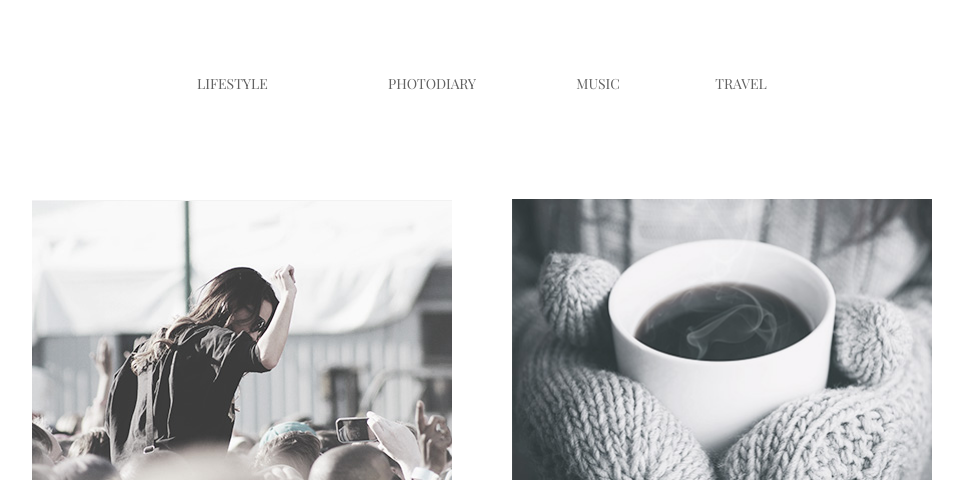
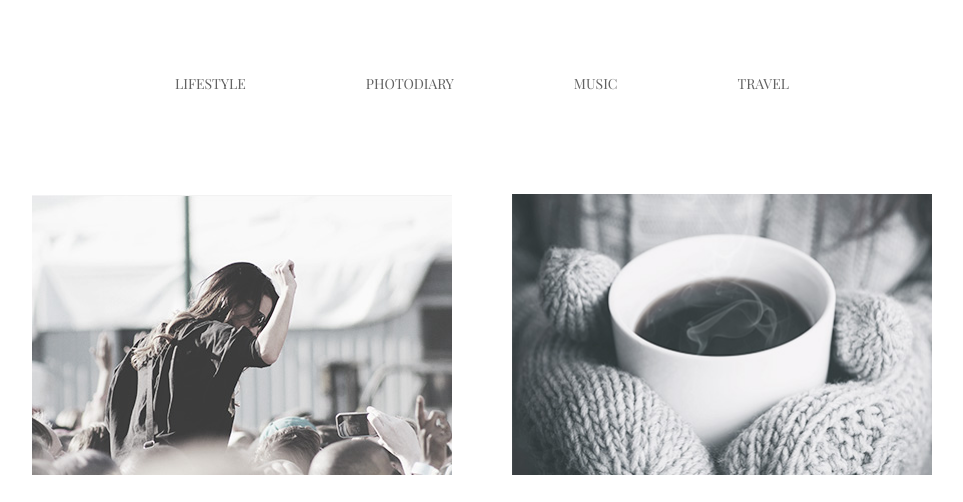
Before and after one commit to annashpb/goit-fe-course, a plain HTML site: page html-css/module-03/index.html in a window 1280 px wide. Shown: the top 502 px of the page, without its empty margins (158-1121 px from the left). Drawn offline with nearby package versions, Linux system fonts and the light colour scheme.

Commit message:
mod3gettingsmarter

```diff
--- a/html-css/module-03/css/styles.css
+++ b/html-css/module-03/css/styles.css
@@ -5,14 +5,9 @@
   line-height: 24px;
 }
 
-.wrapper {
+.container {
   width: 900px;
   margin: 0 auto;
-  margin-top: 72px;
-}
-
-header {
-  margin-bottom: 98px;
 }
 
 .nav-menu {
@@ -30,25 +25,13 @@ header {
   font-size: 14px;
   text-transform: uppercase;
   color: #626262;
+  padding-top: 72px;
+  padding-bottom: 98px;
+  margin-right: 120px;
+
 }
 
-.nav-menu li:nth-child(1) {
-  width: 71px;
-  margin-right: 120px;
-}
-
-.nav-menu li:nth-child(2) {
-  width: 88px;
-  margin-right: 100px;
-}
-
-.nav-menu li:nth-child(3) {
-  width: 44px;
-  margin-right: 95px;
-}
-
-.nav-menu li:nth-child(4) {
-  width: 52px;
+.nav-menu li:last-child {
   margin-right: 0px;
 }
 
--- a/html-css/module-03/index.html
+++ b/html-css/module-03/index.html
@@ -1,5 +1,5 @@
 <!DOCTYPE html>
-<html lang="zxx">
+<html lang="en">
   <head>
     <meta charset="UTF-8" />
     <meta name="viewport" content="width=device-width, initial-scale=1.0" />
@@ -16,8 +16,8 @@
     <link rel="stylesheet" href="css/styles.css" />
     <title>Mod3</title>
   </head>
-  <body class="wrapper">
-    <header>
+  <body>
+    <header class="container">
       <nav>
         <ul class="nav-menu">
           <li>
@@ -35,7 +35,7 @@
         </ul>
       </nav>
     </header>
-    <main class="site-page">
+    <main class="site-page container">
       <div class="content">
         <article class="info-block">
           <img
```
Also changed, not shown: html-css/module-04/index.html (added, +14 -0 lines), html-css/module-04/css/normalize.css (added), html-css/module-04/css/styles.css (added).
